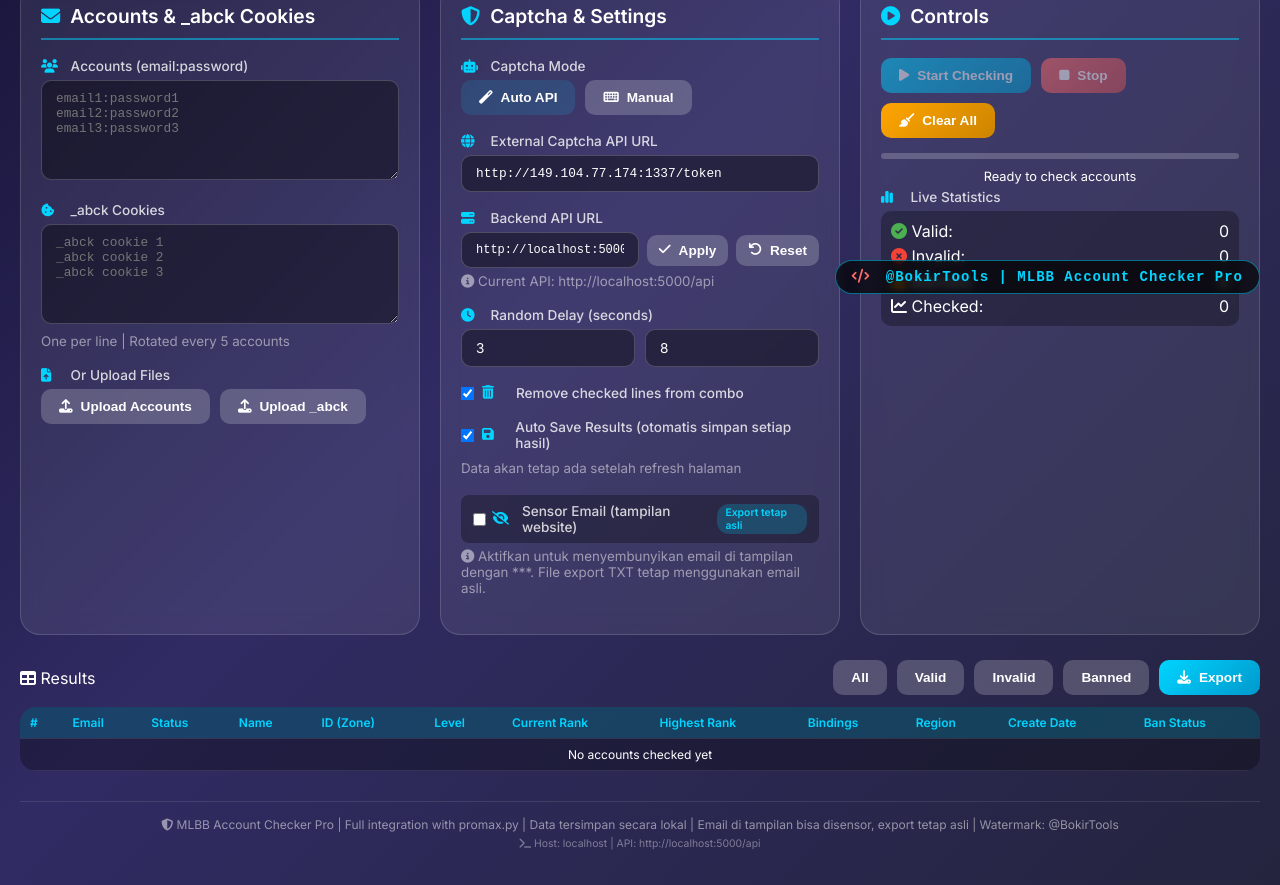
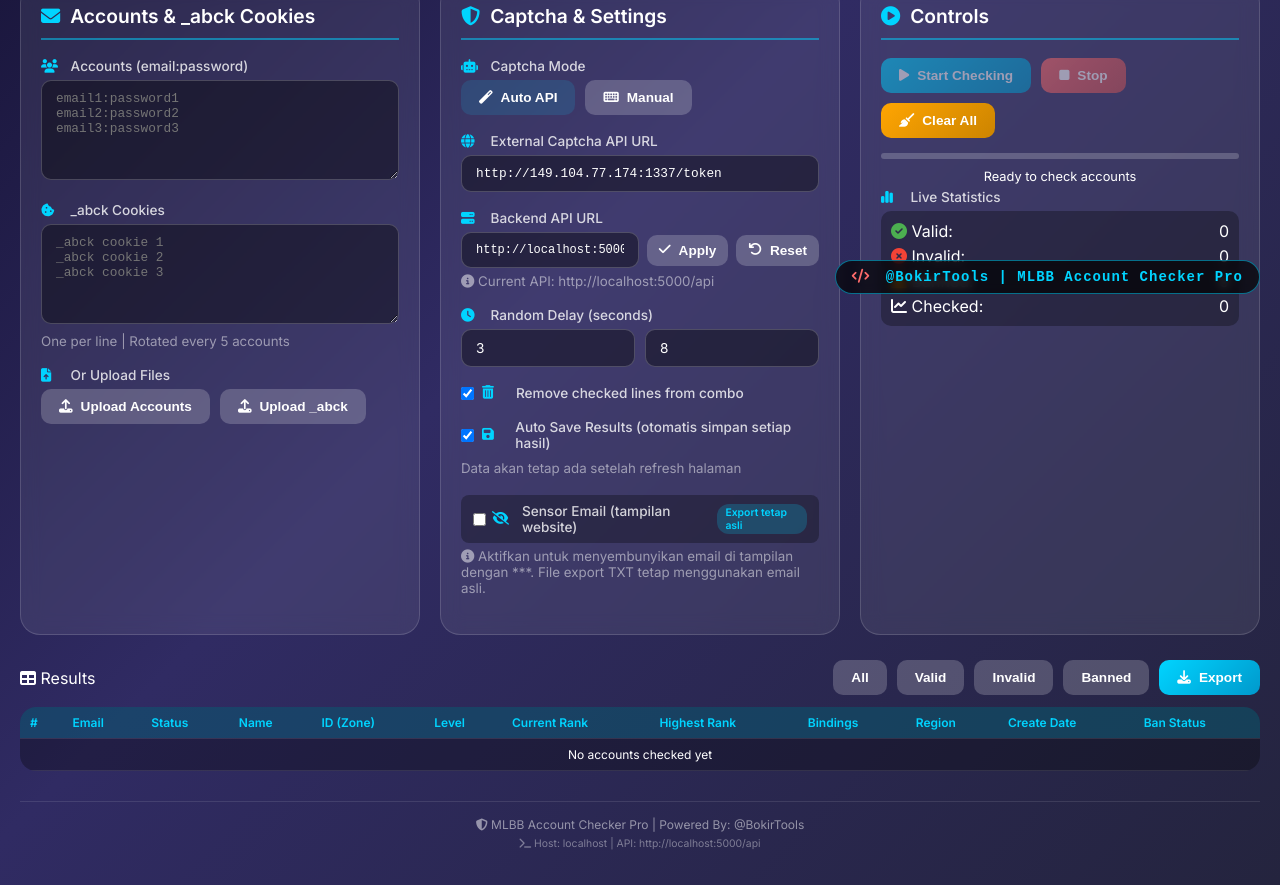
Before and after one commit to AhmadIbrahim23/checker-mlbb, a plain HTML site: page public/index.html in a window 1280 px wide. Shown: the part 486-1371 px from the top of the page. Drawn offline with Linux system fonts and the light colour scheme; no server answers.

Commit message:
Update index.html

```diff
--- a/public/index.html
+++ b/public/index.html
@@ -899,7 +899,7 @@
         </div>
 
         <div class="footer">
-            <p><i class="fas fa-shield-alt"></i> MLBB Account Checker Pro | Full integration with promax.py | Data tersimpan secara lokal | Email di tampilan bisa disensor, export tetap asli | Watermark: @BokirTools</p>
+            <p><i class="fas fa-shield-alt"></i> MLBB Account Checker Pro | Powered By: @BokirTools</p>
             <p id="api-debug-info" style="font-size:0.65rem; margin-top:5px; color:rgba(255,255,255,0.4);"></p>
         </div>
     </div>
```
